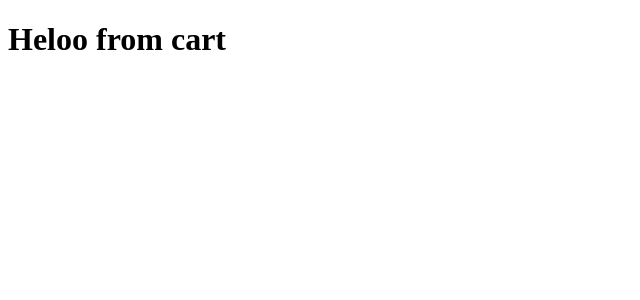
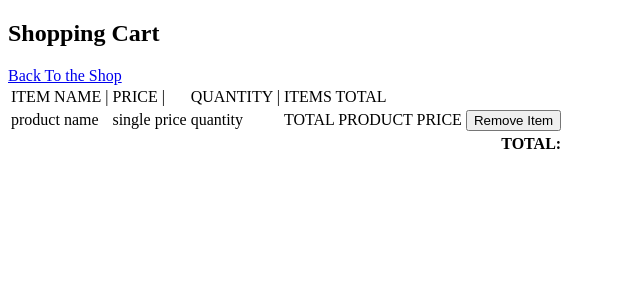
Before and after one commit to Iliyan-Y/ezyVet, a PHP site: page /cart.php in a window 1280 px wide. Shown: the top 300 px of the page, without its empty margins (0-640 px from the left). Run offline with PHP 8.4, Linux system fonts and the light colour scheme.

Commit message:
Basic Cart leyout

```diff
--- a/cart.php
+++ b/cart.php
@@ -7,6 +7,41 @@
     <title>Cart</title>
   </head>
   <body>
-    <h1>Heloo from cart</h1>
+    <h2>Shopping Cart</h2>
+    <a href="index.php">Back To the Shop</a></br>
+    <table class="table">
+<tbody>
+<tr>
+<td>ITEM NAME |</td>
+<td> PRICE |</td>
+<td> QUANTITY |</td>
+<td> ITEMS TOTAL</td>
+</tr>
+
+<tr>
+
+<td>product name</td>
+<td>single price</td>
+<td>quantity</td>
+<td>TOTAL PRODUCT PRICE</td>
+<td>
+<form method='post' action=''>
+<input type='hidden' name='code' value="" />
+<input type='hidden' name='action' value="remove" />
+<button type='submit' class='remove'>Remove Item</button>
+</form>
+</td>
+
+</tr>
+
+
+
+<tr>
+<td colspan="5" align="right">
+<strong>TOTAL: </strong>
+</td>
+</tr>
+</tbody>
+</table>
   </body>
 </html>
```
